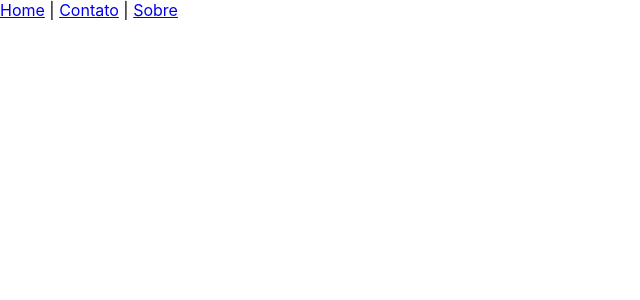
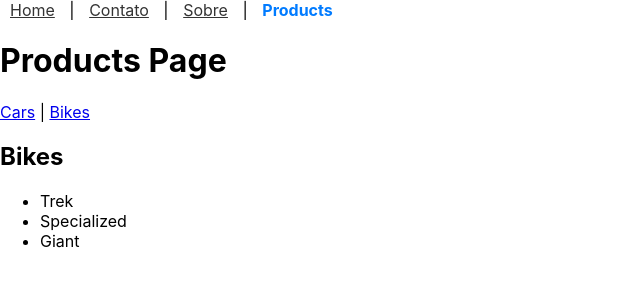
Before and after one commit to Smukamart/Atividade-Somativa-1, a React (Create React App) app: page /products/bike in a window 1280 px wide. Shown: the top 300 px of the page, without its empty margins (0-640 px from the left). Built offline with nearby package versions, Linux system fonts and the light colour scheme.

Commit message:
RoutesCompleted

```diff
--- a/src/App.js
+++ b/src/App.js
@@ -1,24 +1,42 @@
 import './App.css';
 import { Component } from 'react';
-import { BrowserRouter, Routes, Route, Link } from 'react-router-dom';
+import { BrowserRouter, Routes, Route, NavLink } from 'react-router-dom';
 import Home from './paginas/Home/index';
 import About from './paginas/Sobre/index';
 import Contact from './paginas/Contato/index';
+import Products from './paginas/Products/index';
+import CarProducts from './paginas/Products/CarProducts/index';
+import BikeProducts from './paginas/Products/BikeProducts/index';
 
 class App extends Component {
+  constructor(props) {
+    super(props);
+    this.state = {};
+  }
   render() {
+    const navLinkStyles = ({ isActive }) => ({
+      color: isActive ? '#007bff' : '#333',
+      textDecoration: isActive ? 'none' : 'underline',
+      fontWeight: isActive ? 'bold' : 'normal',
+      padding: '5px 10px'
+    });
     return (
       <>
         <BrowserRouter>
-          <nav>
-            <Link to="/">Home</Link> | {" "}
-            <Link to="/contato">Contato</Link> | {" "}
-            <Link to="/sobre">Sobre</Link>
+          <nav style={{ marginBottom: '20px' }}>
+            <NavLink to="/" style={navLinkStyles}>Home</NavLink> | {" "}
+            <NavLink to="/contato" style={navLinkStyles}>Contato</NavLink> | {" "}
+            <NavLink to="/sobre" style={navLinkStyles}>Sobre</NavLink> | {" "}
+            <NavLink to="/products" style={navLinkStyles}>Products</NavLink>
           </nav>
           <Routes>
             <Route path="/" element={<Home />} />
             <Route path="/contato" element={<Contact />} />
             <Route path="/sobre" element={<About />} />
+            <Route path="/products" element={<Products />}>
+              <Route path="car" element={<CarProducts />} />
+              <Route path="bike" element={<BikeProducts />} />
+            </Route>
           </Routes>
         </BrowserRouter>
       </>
--- /dev/null
+++ b/src/paginas/Products/BikeProducts/index.js
@@ -0,0 +1,14 @@
+function BikeProducts() {
+    return (
+        <div>
+            <h2>Bikes</h2>
+            <ul>
+                <li>Trek</li>
+                <li>Specialized</li>
+                <li>Giant</li>
+            </ul>
+        </div>
+    )
+}
+
+export default BikeProducts;
--- /dev/null
+++ b/src/paginas/Products/CarProducts/index.js
@@ -0,0 +1,14 @@
+function CarProducts() {
+    return (
+        <div>
+            <h2>Cars</h2>
+            <ul>
+                <li>Audi</li>
+                <li>BMW</li>
+                <li>Mercedes</li>
+            </ul>
+        </div>
+    )
+}
+
+export default CarProducts;
--- /dev/null
+++ b/src/paginas/Products/index.js
@@ -0,0 +1,16 @@
+import { Link, Outlet } from "react-router-dom";
+
+function Products() {
+    return (
+        <div>
+            <h1>Products Page</h1>
+            <nav style={{ marginBottom: "20px" }}>
+                <Link to="/products/car">Cars</Link> | {" "}
+                <Link to="/products/bike">Bikes</Link>
+            </nav>
+            <Outlet />
+        </div>
+    )
+}
+
+export default Products;
```
